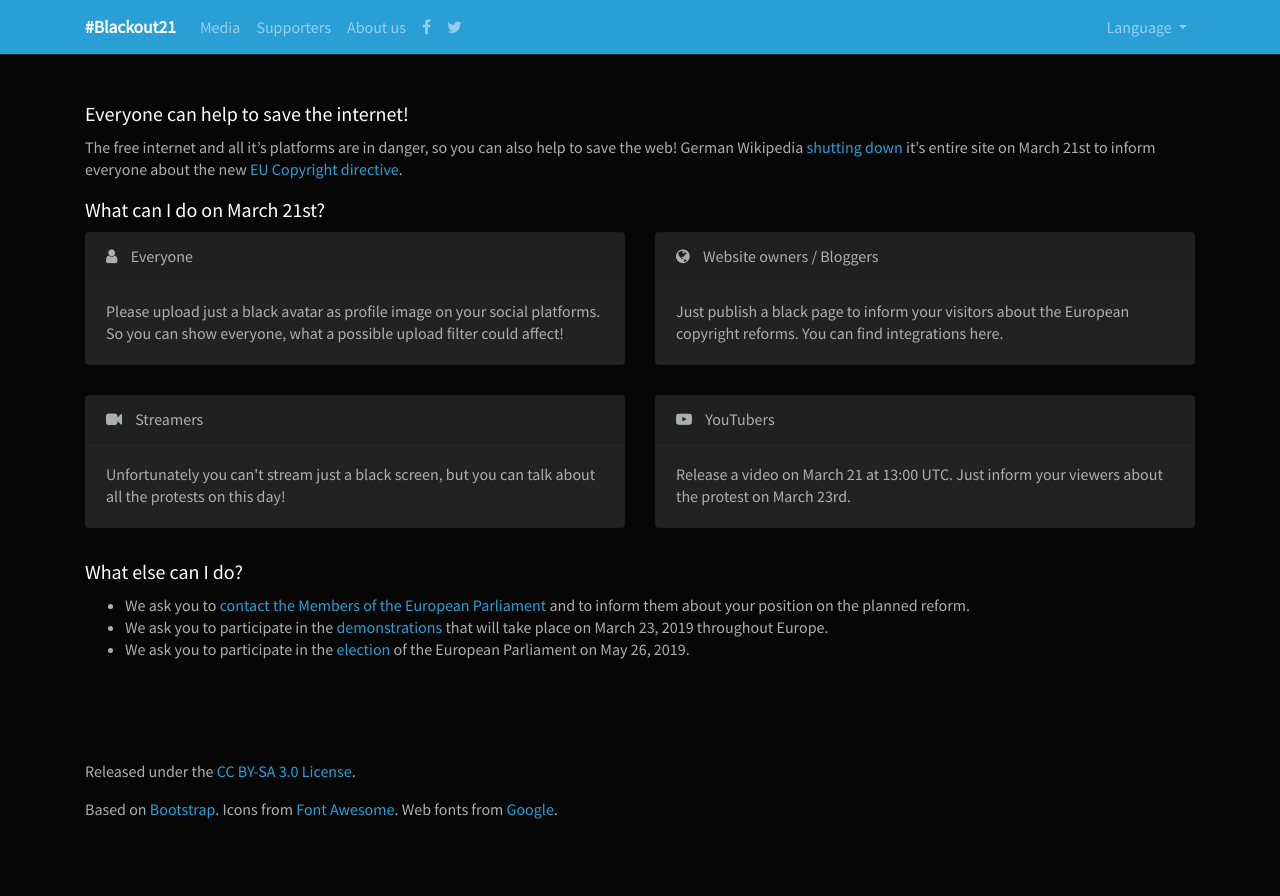
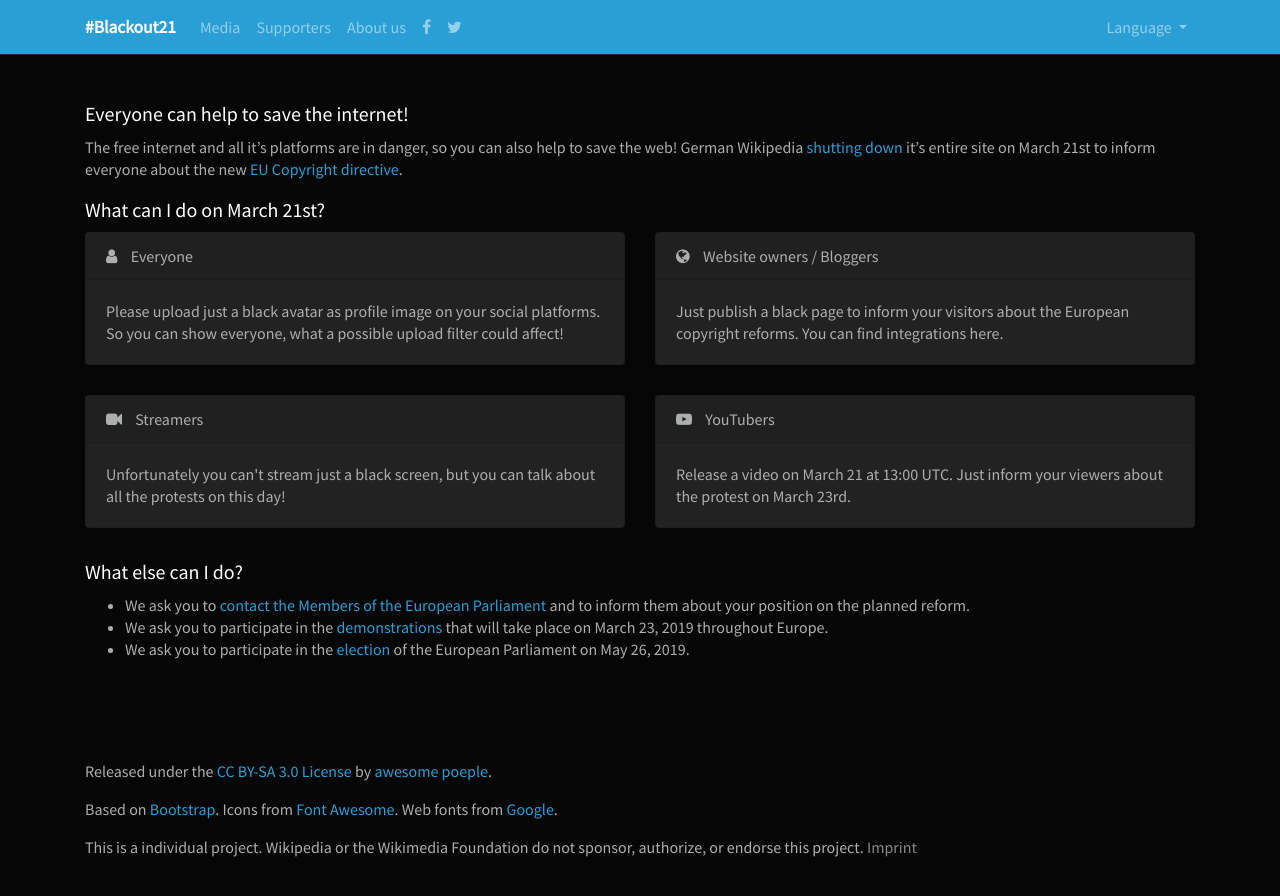
Before and after one commit to blackout21/blackout21.github.io, a Jekyll site: the page built from index.md, in a window 1280 px wide. Shown: the top 896 px of the page. Built offline with Jekyll 4.4.1, drawn with Linux system fonts in a browser that asks for light colours; nearby versions of some CDN libraries; our own code applies the rules of GitHub Pages for plain Markdown files; a script that is not in the unit is left out.

Commit message:
Improved footer

```diff
--- a/_includes/profile_pictures.html
+++ b/_includes/profile_pictures.html
@@ -7,7 +7,7 @@
   </thead>
   <tbody>
       <tr>
-        <td><img src="https://blackout21.github.io/media/avatars/black.png" alt="Blank profile picture" width="100"></td>
+        <td><img src="https://blackout21.github.io/media/avatars/black.png" class="bordered-image" alt="Blank profile picture" width="100"></td>
         <td>universal / none</td>
       </tr>
   </tbody>
--- a/_layouts/default.html
+++ b/_layouts/default.html
@@ -100,22 +100,40 @@
     <footer id="footer">
       <div class="row">
         <div class="col-lg-12">
-          <p>
-            Released under the <a href="http://creativecommons.org/licenses/by-sa/3.0/legalcode">CC BY-SA 3.0 License</a>.
+          {% if page.language == "de" %}
+            <p>
+              Veröffentlicht mit der <a href="http://creativecommons.org/licenses/by-sa/3.0/legalcode">CC BY-SA 3.0 Lizenz</a> von <a href="{{ '/de/about' | relative_url }}">diesen Personen</a>.
+            </p>
+            <p>
+              Basierend auf <a href="https://getbootstrap.com" rel="nofollow">Bootstrap</a>. Symbole von <a href="http://fontawesome.io/" rel="nofollow">Font Awesome</a>. Schriften von <a href="https://fonts.google.com/" rel="nofollow">Google</a>.
+            </p>
+            <p>
+              Dies ist ein unabhängiges Projekt. Weder Wikipedia noch die Wikimedia Foundation haben dieses Projekt gesponsert, autorisiert oder unterstützt.
+              <a href="http://imprint.timonf.de/" rel="nofollow" target="_blank" class="imprint">Impressum</a>
           </p>
-          <p>Based on <a href="https://getbootstrap.com" rel="nofollow">Bootstrap</a>. Icons from <a href="http://fontawesome.io/" rel="nofollow">Font Awesome</a>. Web fonts from <a href="https://fonts.google.com/" rel="nofollow">Google</a>.</p>
+          {% else %}
+            <p>
+              Released under the <a href="http://creativecommons.org/licenses/by-sa/3.0/legalcode">CC BY-SA 3.0 License</a> by <a href="{{ '/en/about' | relative_url }}">awesome poeple</a>.
+            </p>
+            <p>
+              Based on <a href="https://getbootstrap.com" rel="nofollow">Bootstrap</a>. Icons from <a href="http://fontawesome.io/" rel="nofollow">Font Awesome</a>. Web fonts from <a href="https://fonts.google.com/" rel="nofollow">Google</a>.
+            </p>
+            <p>
+                This is a individual project. Wikipedia or the Wikimedia Foundation do not sponsor, authorize, or endorse this project.
+                <a href="http://imprint.timonf.de/" rel="nofollow" target="_blank" class="imprint">Imprint</a>
+            </p>
+          {% endif %}
         </div>
       </div>
     </footer>
   </div>
-
 
   <script src="https://code.jquery.com/jquery-3.2.1.slim.min.js" integrity="sha384-KJ3o2DKtIkvYIK3UENzmM7KCkRr/rE9/Qpg6aAZGJwFDMVNA/GpGFF93hXpG5KkN" crossorigin="anonymous"></script>
   <script src="https://cdnjs.cloudflare.com/ajax/libs/popper.js/1.12.9/umd/popper.min.js" integrity="sha384-ApNbgh9B+Y1QKtv3Rn7W3mgPxhU9K/ScQsAP7hUibX39j7fakFPskvXusvfa0b4Q" crossorigin="anonymous"></script>
   <script src="https://maxcdn.bootstrapcdn.com/bootstrap/4.0.0/js/bootstrap.min.js" integrity="sha384-JZR6Spejh4U02d8jOt6vLEHfe/JQGiRRSQQxSfFWpi1MquVdAyjUar5+76PVCmYl" crossorigin="anonymous"></script>
   <script>
       const SAVE_YOUR_INTERNET_CONFIG = {
-          'language': 'en',
+          'language': '{{ page.language }}',
           'hideOnReload': true
       };
   </script>
--- a/_sass/app.scss
+++ b/_sass/app.scss
@@ -43,3 +43,12 @@ pre.highlight {
 code {
   color: #fff;
 }
+
+.bordered-image {
+  border: 1px solid #282828;
+}
+
+a.imprint, a.imprint:link, a.imprint:hover, a.imprint:focus, a.imprint:active {
+  color: #888;
+  text-decoration: none;
+}
```
Also changed, not shown: _includes/widget.md (+4 -0 lines), en/media.md (+1 -1 lines).
